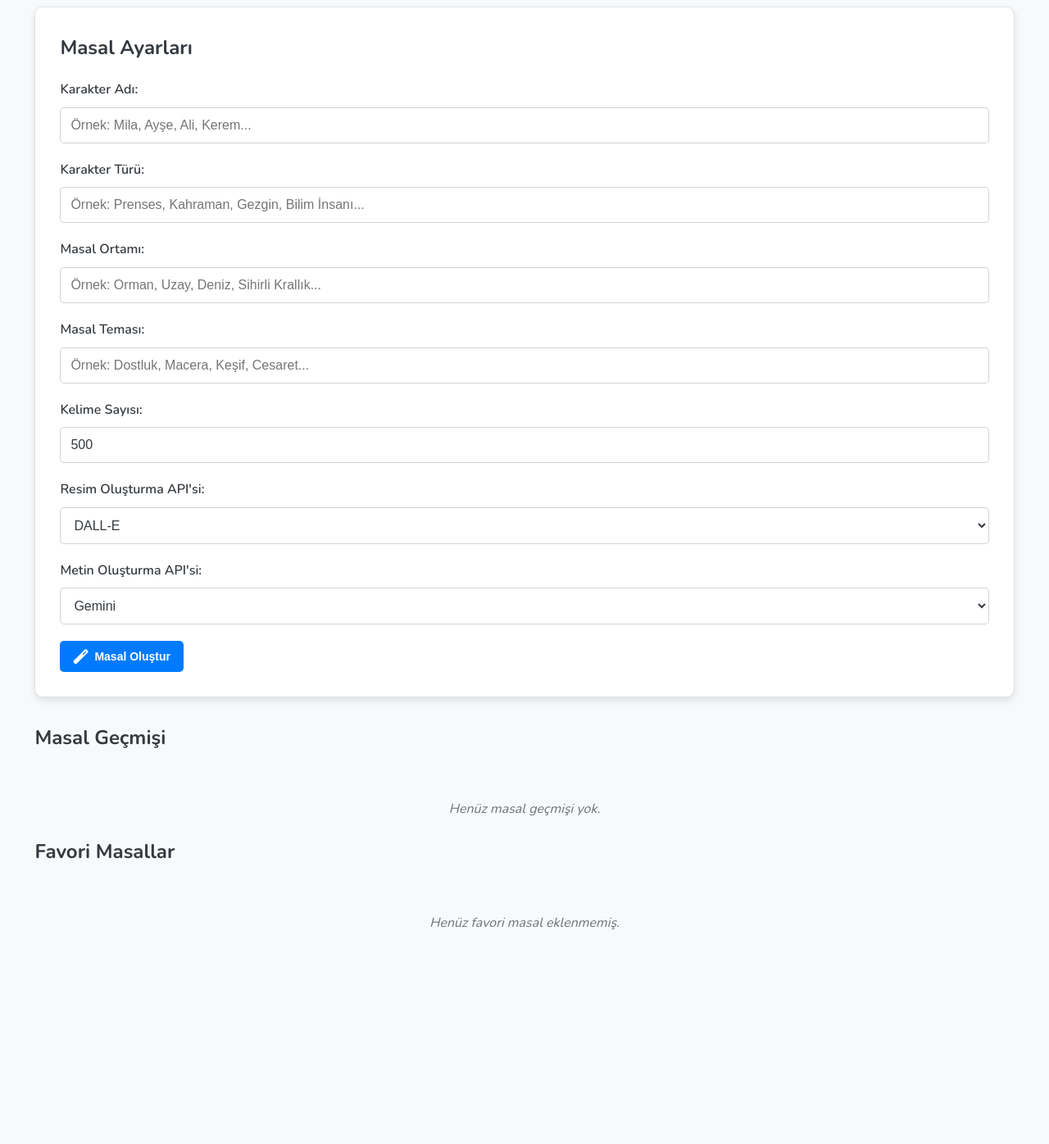
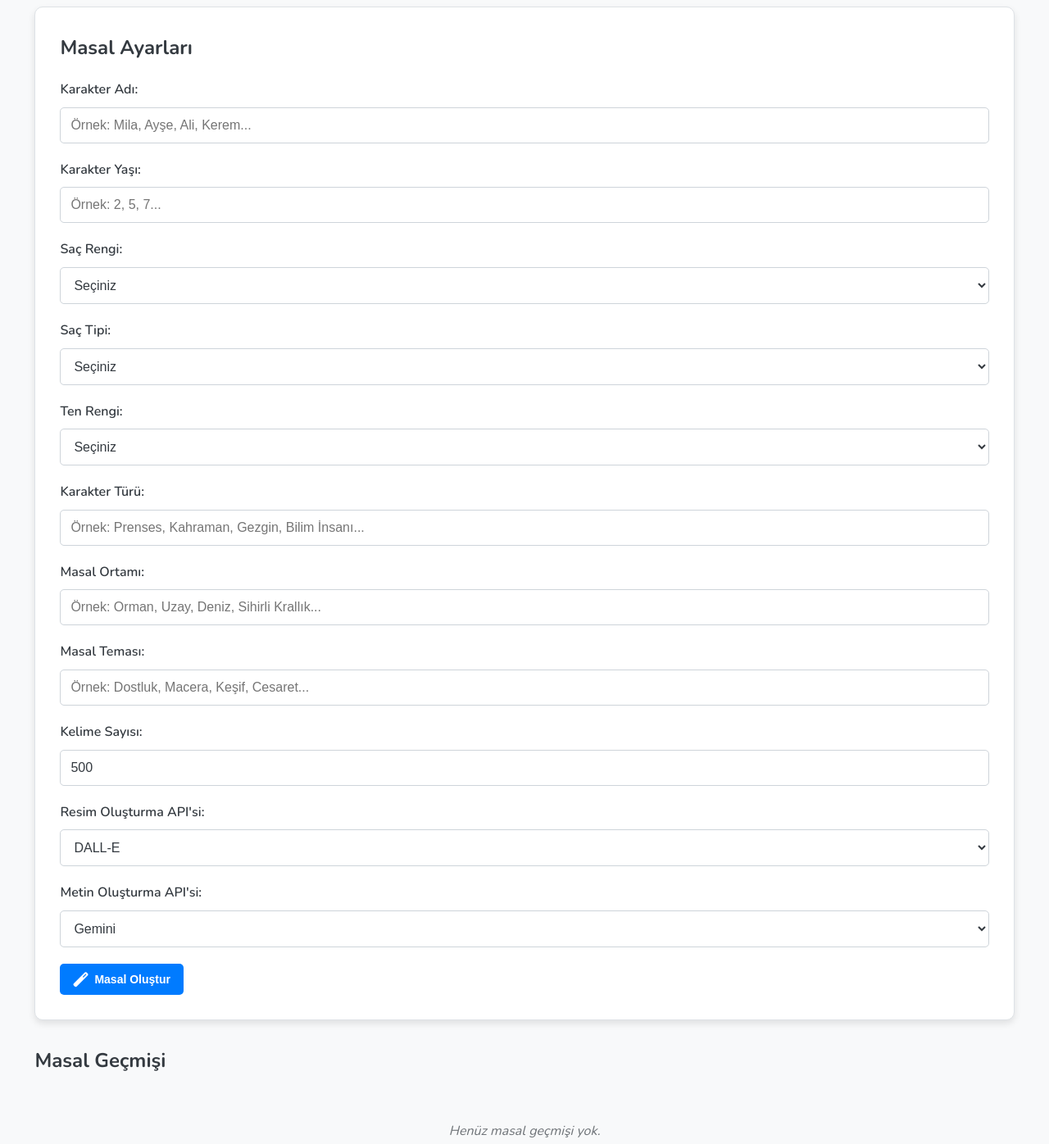
Before and after one commit to BTankut/Masal, a Flask app: page / in a window 1280 px wide. Shown: the part 187-1583 px from the top of the page at 82% size. Before the commit the page ends 1321 px from the top, so only its background shows below. Run offline with Flask 3, Linux system fonts and the light colour scheme; data that the repository does not hold is empty; some libraries are stand-ins or nearby versions.

Commit message:
Masal uygulamasına karakter özelliklerini ekle ve sözcük limitini ayarla
1. Arayüz geliştirmeleri:
   - Karakter yaşı, saç rengi, saç tipi ve ten rengi için form alanları eklendi
   - Form gönderildiğinde karakter özellikleri localStorage'a kaydediliyor
   - Aynı isim tekrar kullanıldığında önceden kaydedilmiş özellikler otomatik yükleniyor

2. Metin oluşturma geliştirmeleri:
   - Kelime sayısı 1.4 ile çarpılarak daha gerçekçi sonuçlar sağlanıyor
   - Karakter özellikleri hikaye oluşturmada kullanılıyor

3. Görsel oluşturma iyileştirmeleri:
   - DALL-E promptlarına yazı veya konuşma balonu içermeme talimatı eklendi
   - Görsellerde karakter özellikleri (yaş, saç, ten) kullanılıyor

🤖 Generated with [Claude Code](https://claude.ai/code)
Co-Authored-By: Claude <noreply@anthropic.com>

```diff
--- a/app.py
+++ b/app.py
@@ -146,6 +146,13 @@ def generate_tale():
             word_limit = int(data.get('word_limit', 200))
             image_api = data.get('image_api', 'dalle')
             text_api = data.get('text_api', 'openai')
+            # Karakter detaylarını al
+            character_attributes = {
+                'character_age': data.get('character_age', ''),
+                'character_hair_color': data.get('character_hair_color', ''),
+                'character_hair_type': data.get('character_hair_type', ''),
+                'character_skin_color': data.get('character_skin_color', '')
+            }
         else:
             # Form verilerini al
             character_name = request.form.get('character_name', '')
@@ -163,7 +170,15 @@ def generate_tale():
             image_api = request.form.get('image_api', 'dalle')
             text_api = request.form.get('text_api', 'openai')
 
-        logger.info(f"Alınan form verileri: Karakter Adı: {character_name}, Karakter Türü: {character_type}, Ortam: {setting}, Tema: {theme}, Kelime Sayısı: {word_limit}, Görsel API: {image_api}, Metin API: {text_api}")
+            # Karakter detaylarını al
+            character_attributes = {
+                'character_age': request.form.get('character_age', ''),
+                'character_hair_color': request.form.get('character_hair_color', ''),
+                'character_hair_type': request.form.get('character_hair_type', ''),
+                'character_skin_color': request.form.get('character_skin_color', '')
+            }
+
+        logger.info(f"Alınan form verileri: Karakter Adı: {character_name}, Karakter Türü: {character_type}, Karakter Özellikleri: {character_attributes}, Ortam: {setting}, Tema: {theme}, Kelime Sayısı: {word_limit}, Görsel API: {image_api}, Metin API: {text_api}")
 
         # Veri doğrulama
         if not character_name or not character_type or not setting or not theme:
@@ -172,7 +187,7 @@ def generate_tale():
 
         # Masal oluşturma
         logger.info("Masal metni oluşturuluyor...")
-        tale_text = generate_tale_text(character_name, character_type, setting, theme, word_limit, text_api)
+        tale_text = generate_tale_text(character_name, character_type, setting, theme, word_limit, text_api, character_attributes)
 
         # Başlık oluştur
         tale_title = f"{character_name}'nin {setting} Macerası"
@@ -185,11 +200,54 @@ def generate_tale():
         sections = split_text_into_sections(tale_text, 50)
         if sections:
             first_section = sections[0]
+            # Karakter özelliklerini al ve prompta ekle
+            character_description = ""
+            if 'character_age' in request.form and request.form['character_age']:
+                character_description += f"{request.form['character_age']} yaşında, "
+
+            hair_parts = []
+            if 'character_hair_type' in request.form and request.form['character_hair_type']:
+                hair_parts.append(request.form['character_hair_type'])
+            if 'character_hair_color' in request.form and request.form['character_hair_color']:
+                hair_parts.append(request.form['character_hair_color'])
+
+            if hair_parts:
+                character_description += f"{' '.join(hair_parts)} saçlı, "
+
+            if 'character_skin_color' in request.form and request.form['character_skin_color']:
+                character_description += f"{request.form['character_skin_color']} tenli, "
+
+            # Son virgülü ve boşluğu kaldır
+            if character_description:
+                character_description = character_description.rstrip(", ")
+                character_description = f"({character_description}) "
+
             # İlk sayfa için özel prompt oluştur
-            image_prompt = f"Çocuk kitabı tarzında, {character_name} adlı {character_type} karakteri {setting} ortamında: {first_section}"
+            image_prompt = f"Çocuk kitabı tarzında, {character_name} adlı {character_type} {character_description}karakteri {setting} ortamında: {first_section}"
         else:
             # Bölüm yoksa genel bir prompt kullan
-            image_prompt = f"{character_name} adlı {character_type} karakteri {setting} ortamında, {theme} temalı bir masal için çocuk kitabı tarzında illüstrasyon"
+            character_description = ""
+            if 'character_age' in request.form and request.form['character_age']:
+                character_description += f"{request.form['character_age']} yaşında, "
+
+            hair_parts = []
+            if 'character_hair_type' in request.form and request.form['character_hair_type']:
+                hair_parts.append(request.form['character_hair_type'])
+            if 'character_hair_color' in request.form and request.form['character_hair_color']:
+                hair_parts.append(request.form['character_hair_color'])
+
+            if hair_parts:
+                character_description += f"{' '.join(hair_parts)} saçlı, "
+
+            if 'character_skin_color' in request.form and request.form['character_skin_color']:
+                character_description += f"{request.form['character_skin_color']} tenli, "
+
+            # Son virgülü ve boşluğu kaldır
+            if character_description:
+                character_description = character_description.rstrip(", ")
+                character_description = f"({character_description}) "
+
+            image_prompt = f"{character_name} adlı {character_type} {character_description}karakteri {setting} ortamında, {theme} temalı bir masal için çocuk kitabı tarzında illüstrasyon"
 
         # Görseli oluştur
         image_data = generate_image_for_section(image_prompt, image_api)
@@ -634,10 +692,37 @@ def generate_page_image():
         page_number = data.get('page_number', 1)
         image_api = data.get('image_api', 'dalle')
 
+        # Karakter özelliklerini al
+        character_description = ""
+        character_age = data.get('character_age', '')
+        character_hair_type = data.get('character_hair_type', '')
+        character_hair_color = data.get('character_hair_color', '')
+        character_skin_color = data.get('character_skin_color', '')
+
+        if character_age:
+            character_description += f"{character_age} yaşında, "
+
+        hair_parts = []
+        if character_hair_type:
+            hair_parts.append(character_hair_type)
+        if character_hair_color:
+            hair_parts.append(character_hair_color)
+
+        if hair_parts:
+            character_description += f"{' '.join(hair_parts)} saçlı, "
+
+        if character_skin_color:
+            character_description += f"{character_skin_color} tenli, "
+
+        # Son virgülü ve boşluğu kaldır
+        if character_description:
+            character_description = character_description.rstrip(", ")
+            character_description = f"({character_description}) "
+
         logger.info(f"Sayfa {page_number} için görsel isteği alındı")
 
         # Görsel oluşturma promptu hazırla
-        image_prompt = f"Çocuk kitabı tarzında, {character_name} adlı {character_type} karakteri {setting} ortamında: {page_text}"
+        image_prompt = f"Çocuk kitabı tarzında, {character_name} adlı {character_type} {character_description}karakteri {setting} ortamında: {page_text}"
         logger.info(f"Oluşturulan prompt: {image_prompt[:100]}...")
 
         # Görseli oluştur
@@ -752,13 +837,41 @@ def create_audio(text):
         logger.error(traceback.format_exc())
         raise
 
-def generate_tale_text(character_name, character_type, setting, theme, word_limit, text_api='openai'):
+def generate_tale_text(character_name, character_type, setting, theme, word_limit, text_api='openai', character_attributes=None):
     """Gemini API veya OpenAI API kullanarak masal metni oluşturur"""
     try:
+        # Karakter bilgilerini al
+        character_description = ""
+        if character_attributes:
+            description_parts = []
+            age = character_attributes.get('character_age')
+            hair_color = character_attributes.get('character_hair_color')
+            hair_type = character_attributes.get('character_hair_type')
+            skin_color = character_attributes.get('character_skin_color')
+
+            if age:
+                description_parts.append(f"{age} yaşında")
+            if hair_color and hair_type:
+                description_parts.append(f"{hair_type} {hair_color} saçlı")
+            elif hair_color:
+                description_parts.append(f"{hair_color} saçlı")
+            elif hair_type:
+                description_parts.append(f"{hair_type} saçlı")
+            if skin_color:
+                description_parts.append(f"{skin_color} tenli")
+
+            if description_parts:
+                character_description = f"Fiziksel özellikler: {', '.join(description_parts)}. "
+                logger.info(f"Karakter detayları: {character_description}")
+
+        # Kelime limitini 1.4 ile çarp - daha gerçekçi sayılara ulaşmak için
+        adjusted_word_limit = int(word_limit * 1.4)
+        logger.info(f"Orijinal kelime limiti: {word_limit}, Ayarlanmış limit: {adjusted_word_limit}")
+
         # Kullanıcı seçimine göre API kullan
         if text_api == 'openai' and openai_client:
             try:
-                return generate_tale_text_with_openai(character_name, character_type, setting, theme, word_limit)
+                return generate_tale_text_with_openai(character_name, character_type, setting, theme, adjusted_word_limit, character_description)
             except Exception as e:
                 logger.warning(f"OpenAI ile masal metni oluşturulamadı, Gemini denenecek: {str(e)}")
                 # OpenAI ile başarısız olursa Gemini'ye devam et
@@ -796,12 +909,13 @@ def generate_tale_text(character_name, character_type, setting, theme, word_limi
                         raise ValueError("Metin oluşturma için hiçbir API kullanılamıyor.")
 
         prompt = f"""
-        GÖREV: Tam olarak {word_limit} kelimeden oluşan bir çocuk masalı yaz.
+        GÖREV: Tam olarak {adjusted_word_limit} kelimeden oluşan bir çocuk masalı yaz.
 
         ÖNEMLİ TALİMATLAR:
-        1. Hikaye TAM OLARAK {word_limit} kelime içermeli
+        1. Hikaye TAM OLARAK {adjusted_word_limit} kelime içermeli
         2. Hikaye şunları içermeli:
            - Ana karakter: {character_name} adında bir {character_type}
+           - {character_description}
            - Ortam: {setting}
            - Tema: {theme}
         3. Çocuk dostu ve eğitici olmalı (7-10 yaş)
@@ -811,7 +925,7 @@ def generate_tale_text(character_name, character_type, setting, theme, word_limi
         7. Ne bir kelime fazla, ne bir kelime eksik olmalı
 
         ÇOK ÖNEMLİ:
-        - Kelime sayısını metnin kendisinde belirtme (yani metinde "Bu hikaye {word_limit} kelimedir" gibi ifadeler kullanma)
+        - Kelime sayısını metnin kendisinde belirtme (yani metinde "Bu hikaye {adjusted_word_limit} kelimedir" gibi ifadeler kullanma)
         - Asla "Unutmayın bu masal tam olarak X kelime içeriyor" veya benzeri ifadeler ekleme
         - Sadece masal içeriğini yaz, başka açıklama ekleme
         """
@@ -824,27 +938,28 @@ def generate_tale_text(character_name, character_type, setting, theme, word_limi
         word_count = len(words)
         logger.info(f"Model tarafından üretilen kelime sayısı: {word_count}")
 
-        if word_count > word_limit * 1.2:  # %20 tolerans
-            logger.info(f"Kelime sayısı fazla, {word_limit} kelimeye kısaltılıyor...")
-            tale_text = ' '.join(words[:word_limit])
-        elif word_count < word_limit * 0.8:  # Kelime sayısı %20'den fazla az ise
-            logger.warning(f"Kelime sayısı çok az ({word_count}), istenen: {word_limit}. Yeniden deneniyor...")
+        if word_count > adjusted_word_limit * 1.2:  # %20 tolerans
+            logger.info(f"Kelime sayısı fazla, {adjusted_word_limit} kelimeye kısaltılıyor...")
+            tale_text = ' '.join(words[:adjusted_word_limit])
+        elif word_count < adjusted_word_limit * 0.8:  # Kelime sayısı %20'den fazla az ise
+            logger.warning(f"Kelime sayısı çok az ({word_count}), istenen: {adjusted_word_limit}. Yeniden deneniyor...")
 
             # Daha sıkı kontrollerle bir retry prompt oluşturalım
             retry_prompt = f"""
-            GÖREV: Tam olarak {word_limit} kelimeden oluşan bir çocuk masalı yaz.
+            GÖREV: Tam olarak {adjusted_word_limit} kelimeden oluşan bir çocuk masalı yaz.
 
             ÖNEMLİ TALİMATLAR (DİKKATLİCE UYGULANACAK):
-            1. Hikaye TAM OLARAK {word_limit} kelime içermeli - kelime sayacı kullanarak ÜÇ KEZ sayımı doğrula
+            1. Hikaye TAM OLARAK {adjusted_word_limit} kelime içermeli - kelime sayacı kullanarak ÜÇ KEZ sayımı doğrula
             2. Hikaye şunları içermeli:
                - Ana karakter: {character_name} adında bir {character_type}
+               - {character_description}
                - Ortam: {setting}
                - Tema: {theme}
             3. Çocuk dostu ve eğitici olmalı (7-10 yaş)
             4. Basit Türkçe kullan
             5. Başlık EKLEME
             6. Kelime sayısını metnin içinde belirtme (yani "bu masal X kelimedir" gibi cümleler kullanma)
-            7. Masal {word_limit} KELİMEDEN NE BİR FAZLA NE BİR EKSİK olmalı
+            7. Masal {adjusted_word_limit} KELİMEDEN NE BİR FAZLA NE BİR EKSİK olmalı
             8. Sadece masal metnini ver, açıklama veya not ekleme
             9. Asla "Unutmayın bu masal tam olarak X kelime içeriyor" veya benzeri ifadeler ekleme
             """
@@ -858,11 +973,11 @@ def generate_tale_text(character_name, character_type, setting, theme, word_limi
                 retry_word_count = len(retry_text.split())
                 logger.info(f"Yeniden deneme sonucu kelime sayısı: {retry_word_count}")
 
-                if abs(retry_word_count - word_limit) < abs(word_count - word_limit):
-                    logger.info(f"Yeniden deneme daha iyi sonuç verdi. Önceki: {word_count}, Yeni: {retry_word_count}, Hedef: {word_limit}")
+                if abs(retry_word_count - adjusted_word_limit) < abs(word_count - adjusted_word_limit):
+                    logger.info(f"Yeniden deneme daha iyi sonuç verdi. Önceki: {word_count}, Yeni: {retry_word_count}, Hedef: {adjusted_word_limit}")
                     return retry_text
                 else:
-                    logger.info(f"Yeniden deneme daha iyi sonuç vermedi. Önceki: {word_count}, Yeni: {retry_word_count}, Hedef: {word_limit}")
+                    logger.info(f"Yeniden deneme daha iyi sonuç vermedi. Önceki: {word_count}, Yeni: {retry_word_count}, Hedef: {adjusted_word_limit}")
             except Exception as retry_error:
                 logger.error(f"Yeniden deneme sırasında hata: {str(retry_error)}")
                 logger.debug(f"Önceki sonuç kullanılıyor (kelime sayısı: {word_count})")
@@ -874,7 +989,7 @@ def generate_tale_text(character_name, character_type, setting, theme, word_limi
         logger.error(traceback.format_exc())
         return f"Masal oluşturulamadı. Hata: {str(e)}"
 
-def generate_tale_text_with_openai(character_name, character_type, setting, theme, word_limit):
+def generate_tale_text_with_openai(character_name, character_type, setting, theme, word_limit, character_description=""):
     """OpenAI API kullanarak masal metni oluşturur"""
     logger.info("OpenAI API ile masal metni oluşturuluyor...")
 
@@ -885,6 +1000,7 @@ def generate_tale_text_with_openai(character_name, character_type, setting, them
     1. Hikaye TAM OLARAK {word_limit} kelime içermeli
     2. Hikaye şunları içermeli:
        - Ana karakter: {character_name} adında bir {character_type}
+       - {character_description}
        - Ortam: {setting}
        - Tema: {theme}
     3. Çocuk dostu ve eğitici olmalı (7-10 yaş)
@@ -1016,8 +1132,8 @@ def generate_image_for_section(section_text, image_api='dalle'):
 def generate_image_with_dalle(prompt):
     """OpenAI DALL-E API kullanarak görsel oluşturur"""
     try:
-        # Prompt'u çocuk dostu hale getir
-        enhanced_prompt = f"Çocuk dostu, renkli, çizgi film tarzında: {prompt}"
+        # Prompt'u çocuk dostu hale getir ve yazı içermemesini sağla
+        enhanced_prompt = f"Çocuk dostu, renkli, çizgi film tarzında, hiç yazı veya konuşma balonu içermeyen bir resim: {prompt}"
         logger.info(f"DALL-E prompt: {enhanced_prompt[:100]}...")
 
         # Rate limit kontrolü için basit hız sınırlama
--- a/static/js/main.js
+++ b/static/js/main.js
@@ -476,7 +476,11 @@ document.addEventListener('DOMContentLoaded', function() {
                                         character_name: characterName,
                                         character_type: characterType,
                                         setting: setting,
-                                        image_api: imageApi
+                                        image_api: imageApi,
+                                        character_age: document.getElementById('character-age')?.value || '',
+                                        character_hair_color: document.getElementById('character-hair-color')?.value || '',
+                                        character_hair_type: document.getElementById('character-hair-type')?.value || '',
+                                        character_skin_color: document.getElementById('character-skin-color')?.value || ''
                                     })
                                     .then(() => resolve())
                                     .catch(() => resolve()); // Hata olsa da devam et
@@ -2713,4 +2717,84 @@ document.addEventListener('DOMContentLoaded', function() {
 
     // Sayfa yüklendiğinde tema tercihini yükle
     loadSavedTheme();
+
+    // Karakter özelliklerini yükleme
+    loadCharacterAttributes();
+
+    // Karakter özelliklerini kaydetme
+    function saveCharacterAttributes() {
+        const characterName = document.getElementById('character-name').value;
+        const characterAge = document.getElementById('character-age').value;
+        const characterHairColor = document.getElementById('character-hair-color').value;
+        const characterHairType = document.getElementById('character-hair-type').value;
+        const characterSkinColor = document.getElementById('character-skin-color').value;
+
+        // Boş değerleri kaydetme
+        const attributes = {};
+        if (characterName) attributes.name = characterName;
+        if (characterAge) attributes.age = characterAge;
+        if (characterHairColor) attributes.hairColor = characterHairColor;
+        if (characterHairType) attributes.hairType = characterHairType;
+        if (characterSkinColor) attributes.skinColor = characterSkinColor;
+
+        // Karakter adına göre özellik saklama
+        if (characterName) {
+            // Tüm kayıtlı karakterleri al
+            let savedCharacters = {};
+            try {
+                const savedData = localStorage.getItem('characterAttributes');
+                if (savedData) {
+                    savedCharacters = JSON.parse(savedData);
+                }
+            } catch(e) {
+                console.error("Karakter özellikleri yüklenirken hata:", e);
+                savedCharacters = {};
+            }
+
+            // Bu karakterin özelliklerini güncelle
+            savedCharacters[characterName] = attributes;
+
+            // LocalStorage'a kaydet
+            localStorage.setItem('characterAttributes', JSON.stringify(savedCharacters));
+            console.log(`"${characterName}" için özellikler kaydedildi:`, attributes);
+        }
+    }
+
+    // Karakter özelliklerini yükleme
+    function loadCharacterAttributes() {
+        // Tüm kayıtlı karakterleri al
+        let savedCharacters = {};
+        try {
+            const savedData = localStorage.getItem('characterAttributes');
+            if (savedData) {
+                savedCharacters = JSON.parse(savedData);
+            }
+        } catch(e) {
+            console.error("Karakter özellikleri yüklenirken hata:", e);
+            return;
+        }
+
+        // Karakter adı alanının değişiklik olayını dinle
+        const characterNameInput = document.getElementById('character-name');
+        if (characterNameInput) {
+            characterNameInput.addEventListener('change', function() {
+                const name = this.value.trim();
+                if (name && savedCharacters[name]) {
+                    // Bu isimde kayıtlı karakter varsa özelliklerini form elemanlarına yükle
+                    const attributes = savedCharacters[name];
+                    console.log(`"${name}" için kayıtlı özellikler bulundu:`, attributes);
+
+                    if (attributes.age) document.getElementById('character-age').value = attributes.age;
+                    if (attributes.hairColor) document.getElementById('character-hair-color').value = attributes.hairColor;
+                    if (attributes.hairType) document.getElementById('character-hair-type').value = attributes.hairType;
+                    if (attributes.skinColor) document.getElementById('character-skin-color').value = attributes.skinColor;
+                }
+            });
+        }
+    }
+
+    // Form gönderildiğinde karakter özelliklerini kaydet
+    generateForm.addEventListener('submit', function() {
+        saveCharacterAttributes();
+    });
 });
--- a/templates/index.html
+++ b/templates/index.html
@@ -32,6 +32,44 @@
                     <div class="form-group">
                         <label for="character-name">Karakter Adı:</label>
                         <input type="text" id="character-name" name="character_name" placeholder="Örnek: Mila, Ayşe, Ali, Kerem..." required>
+                    </div>
+
+                    <div class="form-group">
+                        <label for="character-age">Karakter Yaşı:</label>
+                        <input type="number" id="character-age" name="character_age" placeholder="Örnek: 2, 5, 7..." min="1" max="12">
+                    </div>
+
+                    <div class="form-group">
+                        <label for="character-hair-color">Saç Rengi:</label>
+                        <select id="character-hair-color" name="character_hair_color">
+                            <option value="">Seçiniz</option>
+                            <option value="sarı">Sarı</option>
+                            <option value="siyah">Siyah</option>
+                            <option value="kahverengi">Kahverengi</option>
+                            <option value="koyu kumral">Koyu Kumral</option>
+                            <option value="kumral">Kumral</option>
+                            <option value="kızıl">Kızıl</option>
+                        </select>
+                    </div>
+
+                    <div class="form-group">
+                        <label for="character-hair-type">Saç Tipi:</label>
+                        <select id="character-hair-type" name="character_hair_type">
+                            <option value="">Seçiniz</option>
+                            <option value="düz">Düz</option>
+                            <option value="dalgalı">Dalgalı</option>
+                            <option value="kıvırcık">Kıvırcık</option>
+                        </select>
+                    </div>
+
+                    <div class="form-group">
+                        <label for="character-skin-color">Ten Rengi:</label>
+                        <select id="character-skin-color" name="character_skin_color">
+                            <option value="">Seçiniz</option>
+                            <option value="beyaz">Beyaz</option>
+                            <option value="buğday">Buğday</option>
+                            <option value="esmer">Esmer</option>
+                        </select>
                     </div>
 
                     <div class="form-group">
```
